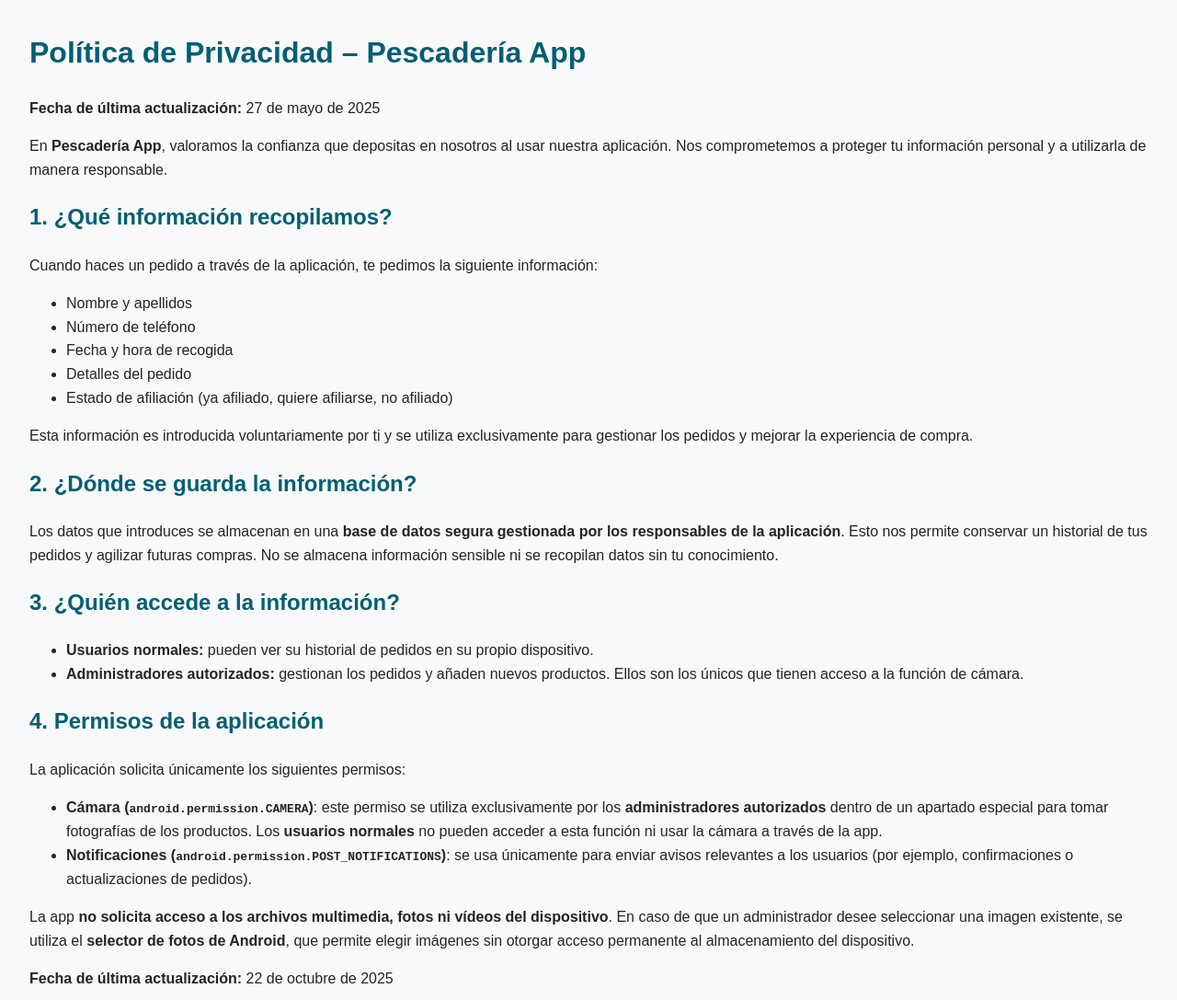
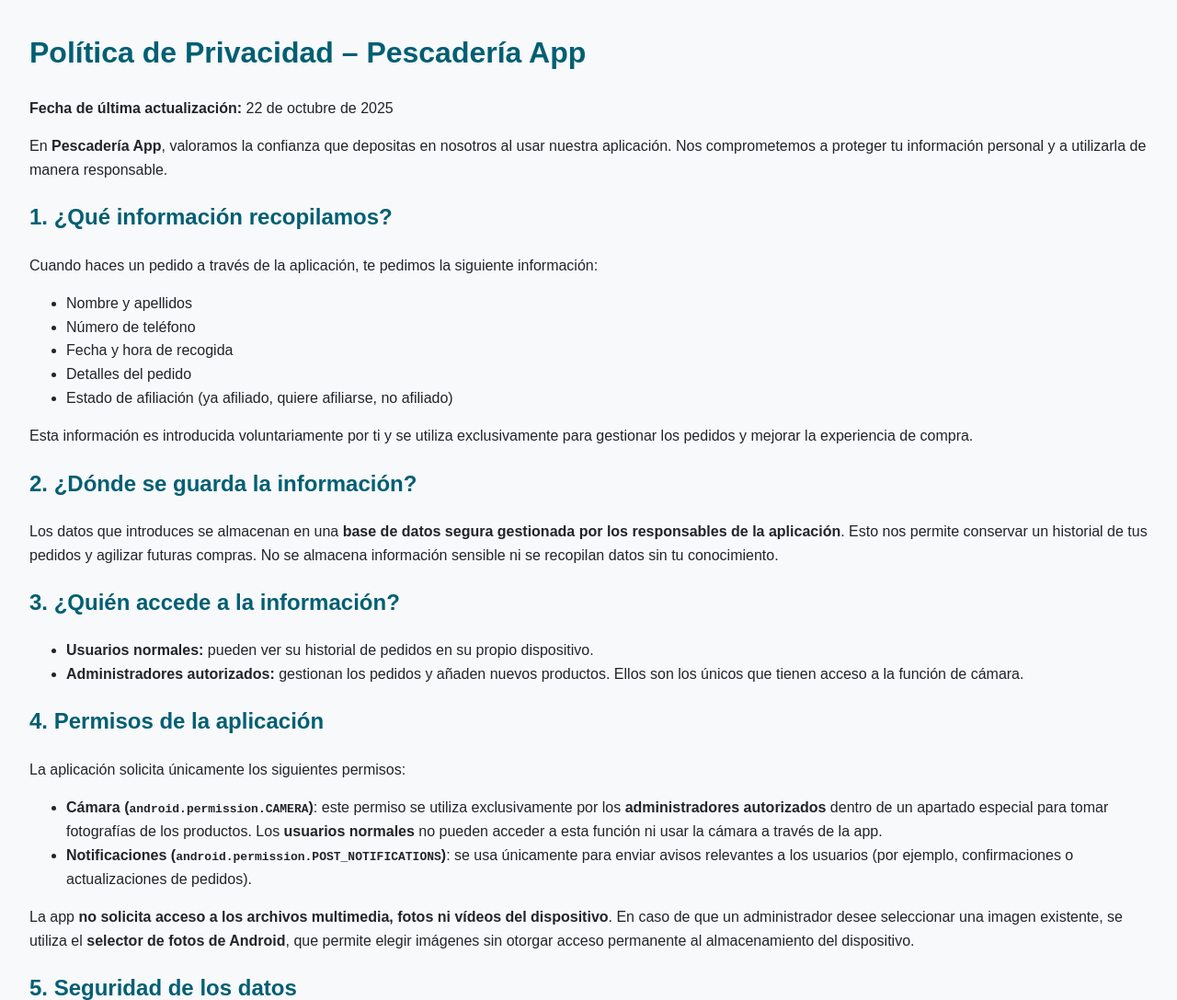
Before and after one commit to koke1588/pescaderia-privacidad, a plain HTML site: page index.html in a window 1280 px wide. Shown: the top 1087 px of the page at 92% size. Drawn offline with Linux system fonts and the light colour scheme.

Commit message:
Update index.html
Cambiando la fecha de actualización

```diff
--- a/index.html
+++ b/index.html
@@ -19,7 +19,7 @@
 </head>
 <body>
   <h1>Política de Privacidad – Pescadería App</h1>
-  <p><strong>Fecha de última actualización:</strong> 27 de mayo de 2025</p>
+  <p><strong>Fecha de última actualización:</strong> 22 de octubre de 2025</p>
 
   <p>En <strong>Pescadería App</strong>, valoramos la confianza que depositas en nosotros al usar nuestra aplicación. Nos comprometemos a proteger tu información personal y a utilizarla de manera responsable.</p>
 
@@ -64,8 +64,6 @@
     se utiliza el <strong>selector de fotos de Android</strong>, que permite elegir imágenes sin otorgar acceso permanente al almacenamiento del dispositivo.
   </p>
 
-  <p><strong>Fecha de última actualización:</strong> 22 de octubre de 2025</p>
-
   <h2>5. Seguridad de los datos</h2>
   <p>Aplicamos medidas razonables para proteger tus datos personales. No vendemos, alquilamos ni compartimos tus datos con terceros con fines comerciales. Solo se usará tu información para el funcionamiento interno de la aplicación.</p>
 
```
